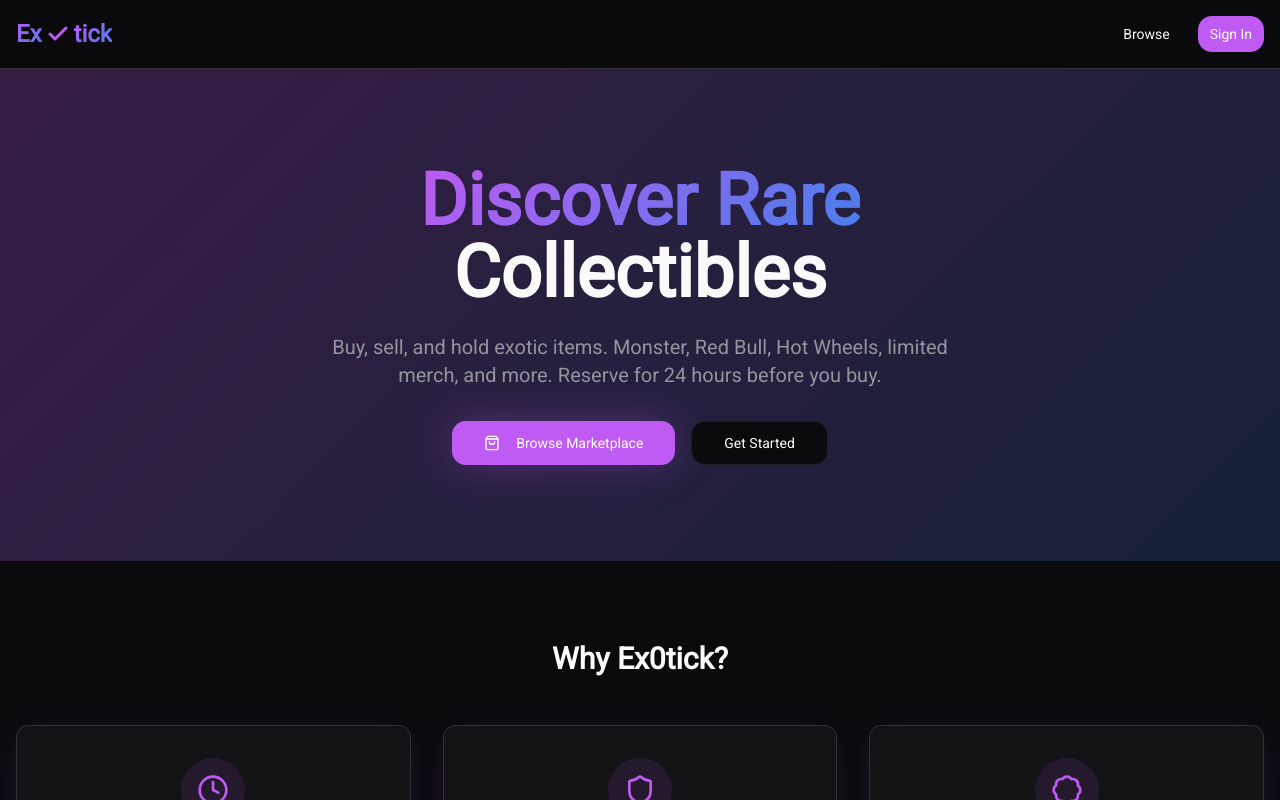
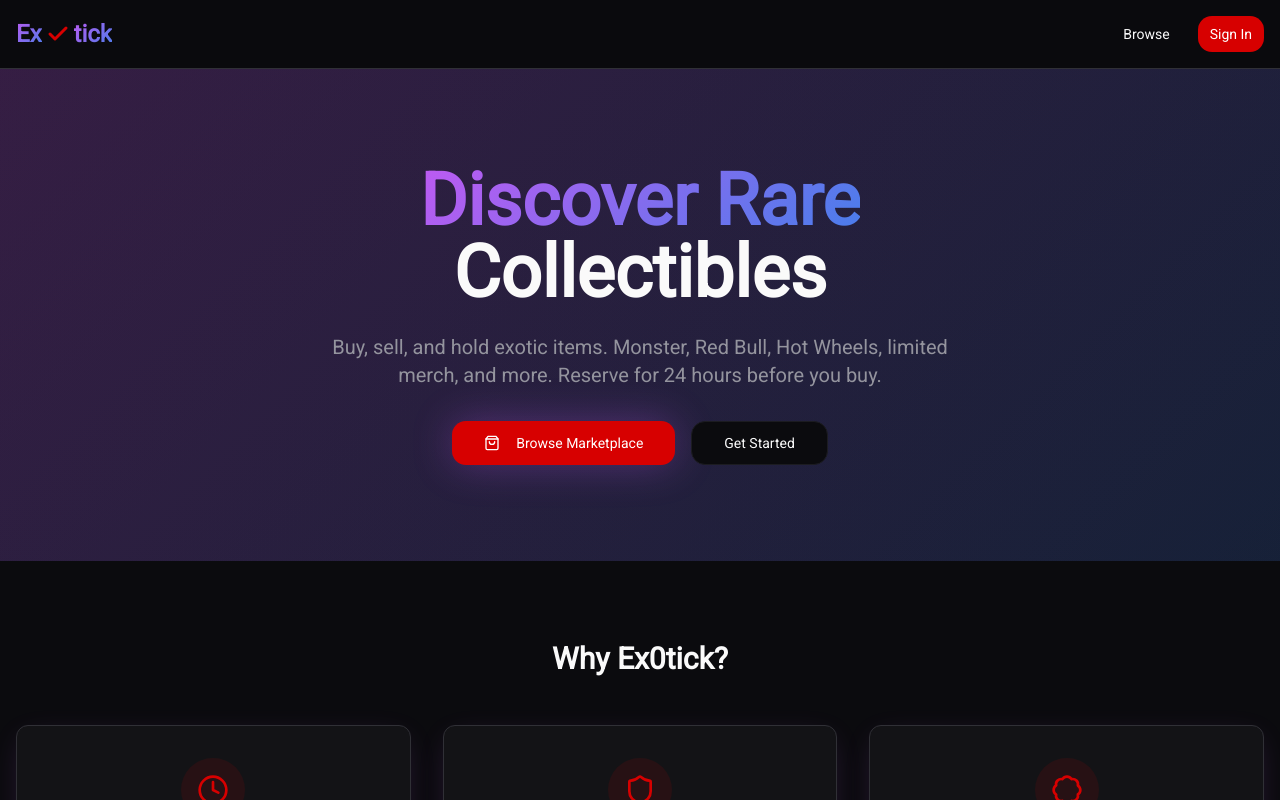
Before and after one commit to Kravcode/ex0tick-the-collector-s-choice, a React (Vite) app: page / in a window 1280 px wide. Shown: the top 800 px of the page. Built offline with nearby package versions, Linux system fonts and the light colour scheme; the HTML template or start-up script is replaced by a standard one; a web font is replaced by a local one.

Commit message:
Applied theme Applying changes!
Applied theme in Lovable

```diff
--- a/src/index.css
+++ b/src/index.css
@@ -22,7 +22,7 @@ All colors MUST be HSL.
     --popover-foreground: 0 0% 98%;
 
     /* Electric Purple - Primary Brand */
-    --primary: 280 85% 65%;
+    --primary: 0 100% 42.1569%;
     --primary-foreground: 0 0% 100%;
     --primary-glow: 280 90% 75%;
 
```
